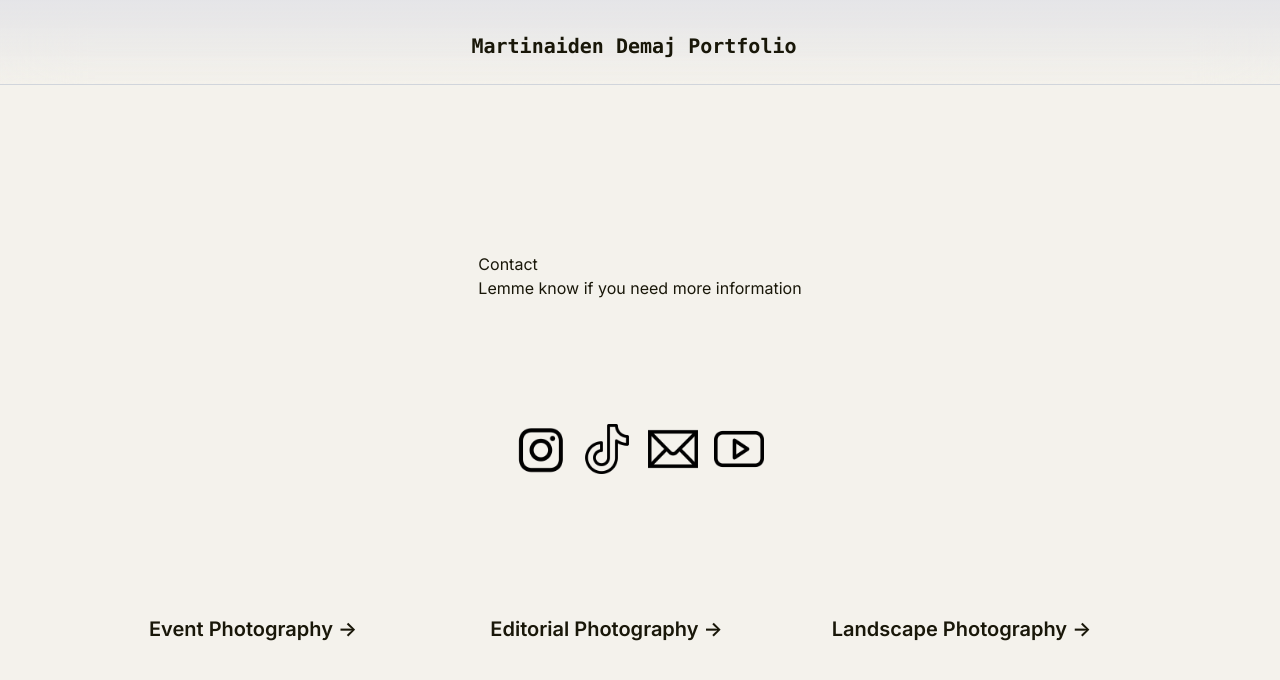
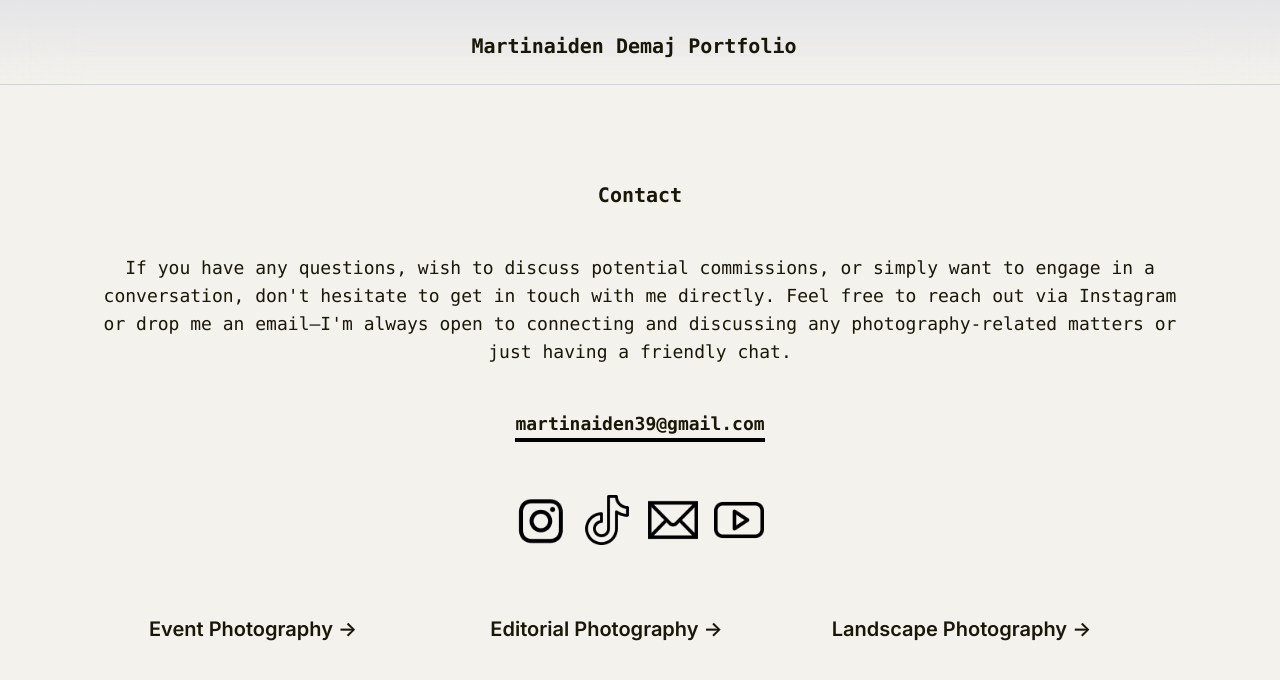
Before and after one commit to AriunbaatarG/martina-portfolio, a Next.js app: page /contact in a window 1280 px wide. Shown: the top 680 px of the page. Built offline with nearby package versions, Linux system fonts and the light colour scheme.

Commit message:
contact page

```diff
--- a/src/app/contact/page.tsx
+++ b/src/app/contact/page.tsx
@@ -10,9 +10,19 @@ export default function Home() {
                 </p>
             </Link>
         </div>
-        <div>
-            <h5> Contact</h5>
-            <p>Lemme know if you need more information</p>
+        <div className='flex items-center'>
+            <p className="left-0 top-0 flex w-full justify-center font-mono font-semibold z-10 text-xl">
+            Contact</p>
+        </div>
+        <div className='flex items-center'>
+            <p className="left-0 top-0 flex w-full text-center font-mono text-lg">
+            If you have any questions, wish to discuss potential commissions, or simply want to engage in a conversation, don't hesitate to get in touch with me directly. Feel free to reach out via Instagram or drop me an email—I'm always open to connecting and discussing any photography-related matters or just having a friendly chat.
+            </p>
+        </div>
+        <div className='flex items-center border-b-4 border-black'>
+            <p className="justify-center font-mono font-bold text-lg">
+            martinaiden39@gmail.com
+            </p>
         </div>
         <div className="grid grid-flow-cols grid-cols-4">
             <Image
```
